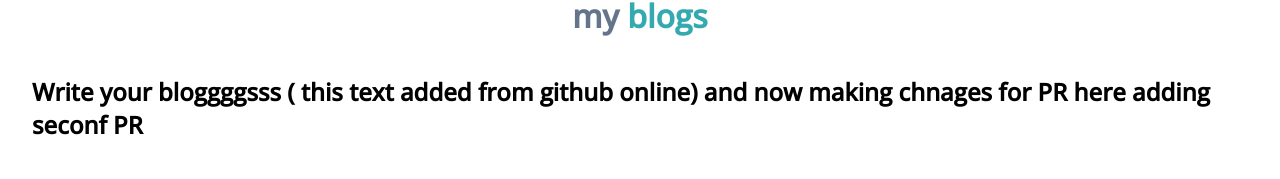
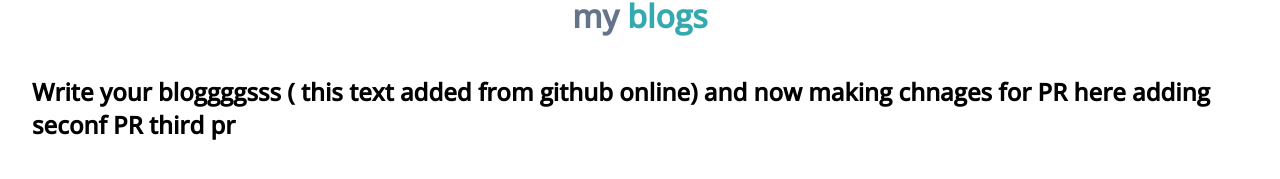
Before and after one commit to naveenkumarr12/neogcamp-lesson-3, a plain HTML site: page blogs.html in a window 1280 px wide. Shown: the part 233-412 px from the top of the page. Drawn offline with nearby package versions, Linux system fonts and the light colour scheme.

Commit message:
third PR

```diff
--- a/blogs.html
+++ b/blogs.html
@@ -24,7 +24,7 @@
     </nav>
     <header class="hero">
         <h1 class="hero-heading">my <span class="heading-inverted"> blogs</span></h1>
-        <h2>Write your bloggggsss ( this text added from github online) and now making chnages for PR here adding seconf PR <a  href="/"></a> </h2>
+        <h2>Write your bloggggsss ( this text added from github online) and now making chnages for PR here adding seconf PR third pr <a  href="/"></a> </h2>
     </header>
 </body>
 </html>
```
